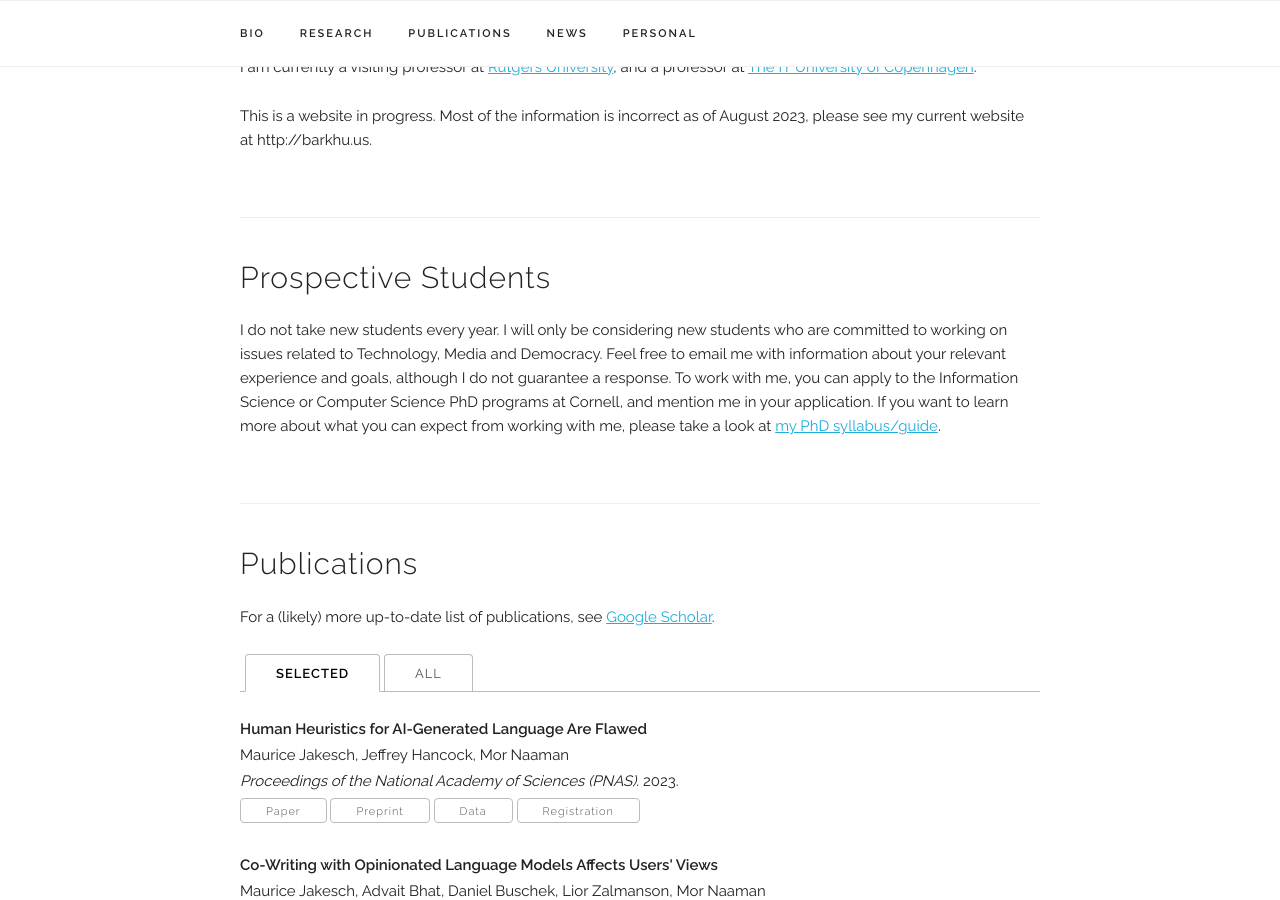
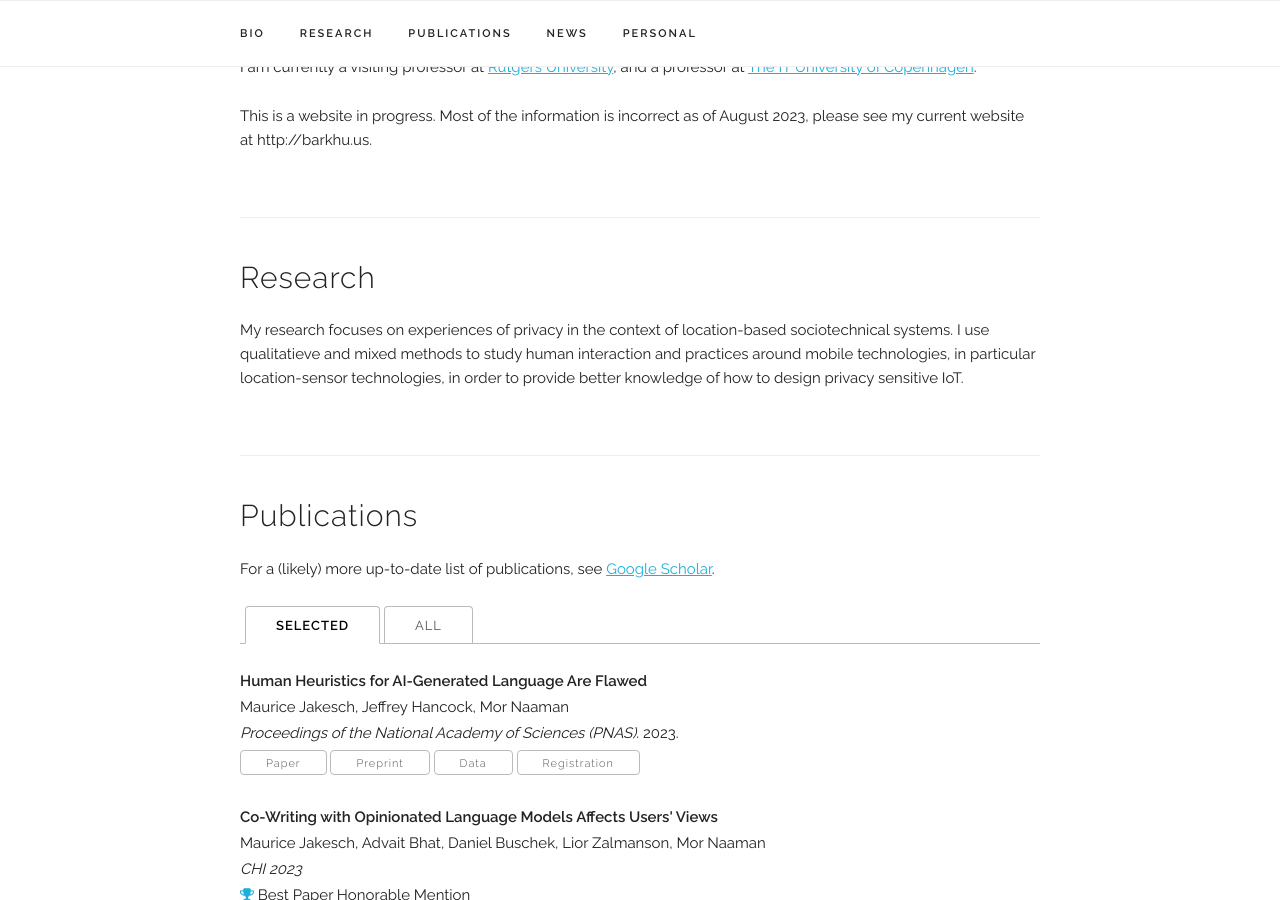
Before and after one commit to barkhuus/barkhuus.github.io, a Jekyll site: the page built from index.html, in a window 1280 px wide and 900 px high, scrolled down 383 px. Built offline with Jekyll 4.4.1, drawn with Linux system fonts in a browser that asks for light colours; some of the changed text lies outside the part shown.

Commit message:
Update index.html
Update with info about myself

```diff
--- a/index.html
+++ b/index.html
@@ -17,10 +17,11 @@
   </p>
 </div>
 
-<div class="docs-section" id="prospective-students">
-  <h4>Prospective Students</h4>
+<div class="docs-section" id="research">
+  <h4>Research</h4>
   <p>
-   I do not take new students every year. I will only be considering new students who are committed to working on issues related to Technology, Media and Democracy. Feel free to email me with information about your relevant experience and goals, although I do not guarantee a response. To work with me, you can apply to the Information Science or Computer Science PhD programs at Cornell, and mention me in your application. If you want to learn more about what you can expect from working with me, please take a look at <a href="https://s.tech.cornell.edu/phd-syllabus/" target="_blank">my PhD syllabus/guide</a>.
+    My research focuses on experiences of privacy in the context of location-based sociotechnical systems.
+    I use qualitatieve and mixed methods to study human interaction and practices around mobile technologies, in particular location-sensor technologies, in order to provide better knowledge of how to design privacy sensitive IoT.
   </p>
 </div>
 
@@ -145,11 +146,11 @@
   {% endfor %}
 
 
-<!-- ========== LAB ========== -->
-<div class="docs-section" id="lab">
-  <h4>Lab</h4>
+<!-- ========== Personal ========== -->
+<div class="docs-section" id="personal">
+  <h4>Personal</h4>
 
-  <p>For more information about the Social Technologies lab and the people I am lucky to work with, check out our <a href="http://stech.nyc" target="_blank">lab website</a>.</p>
+  <p>I live in New York City with my two children. </p>
 
 </div>
 
```
